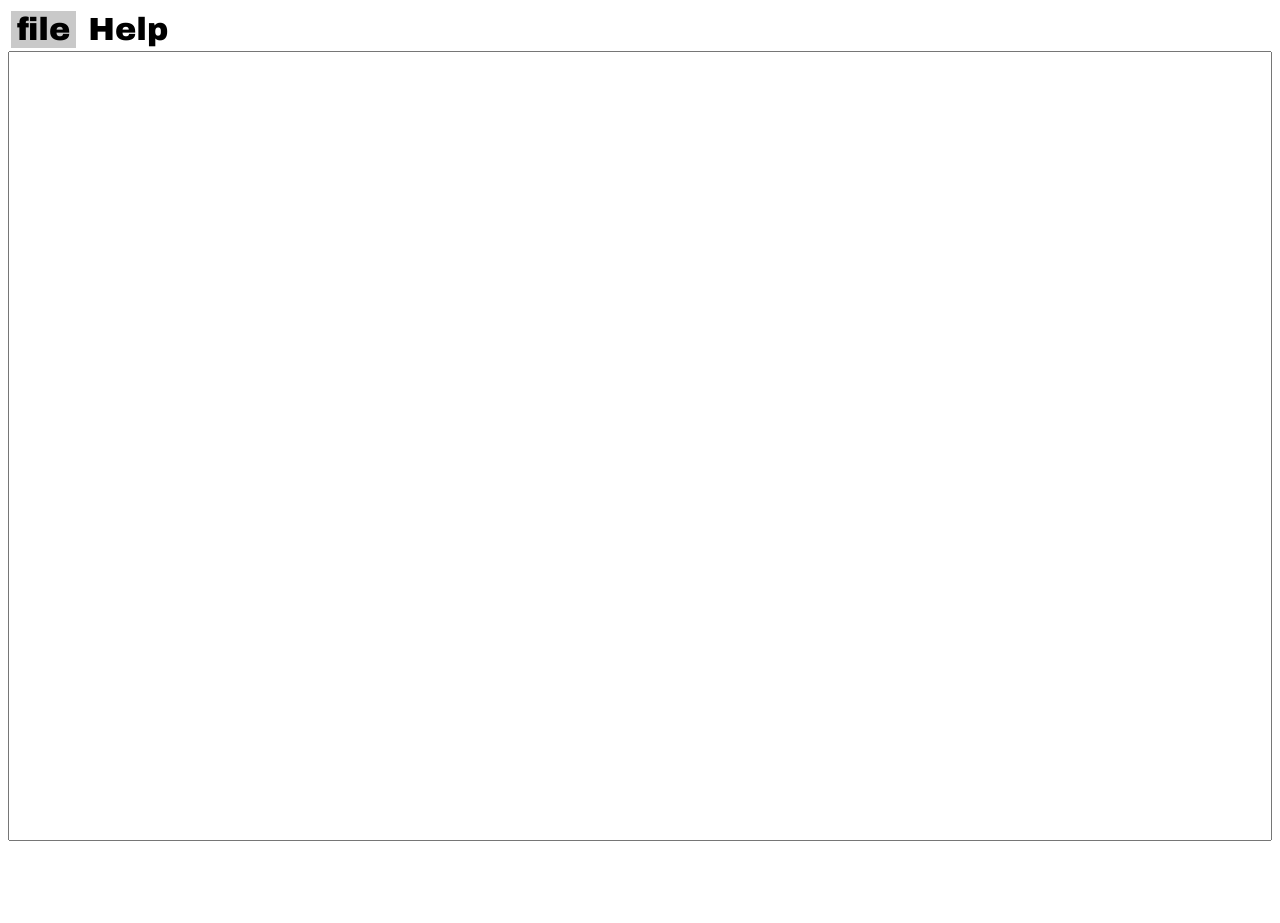
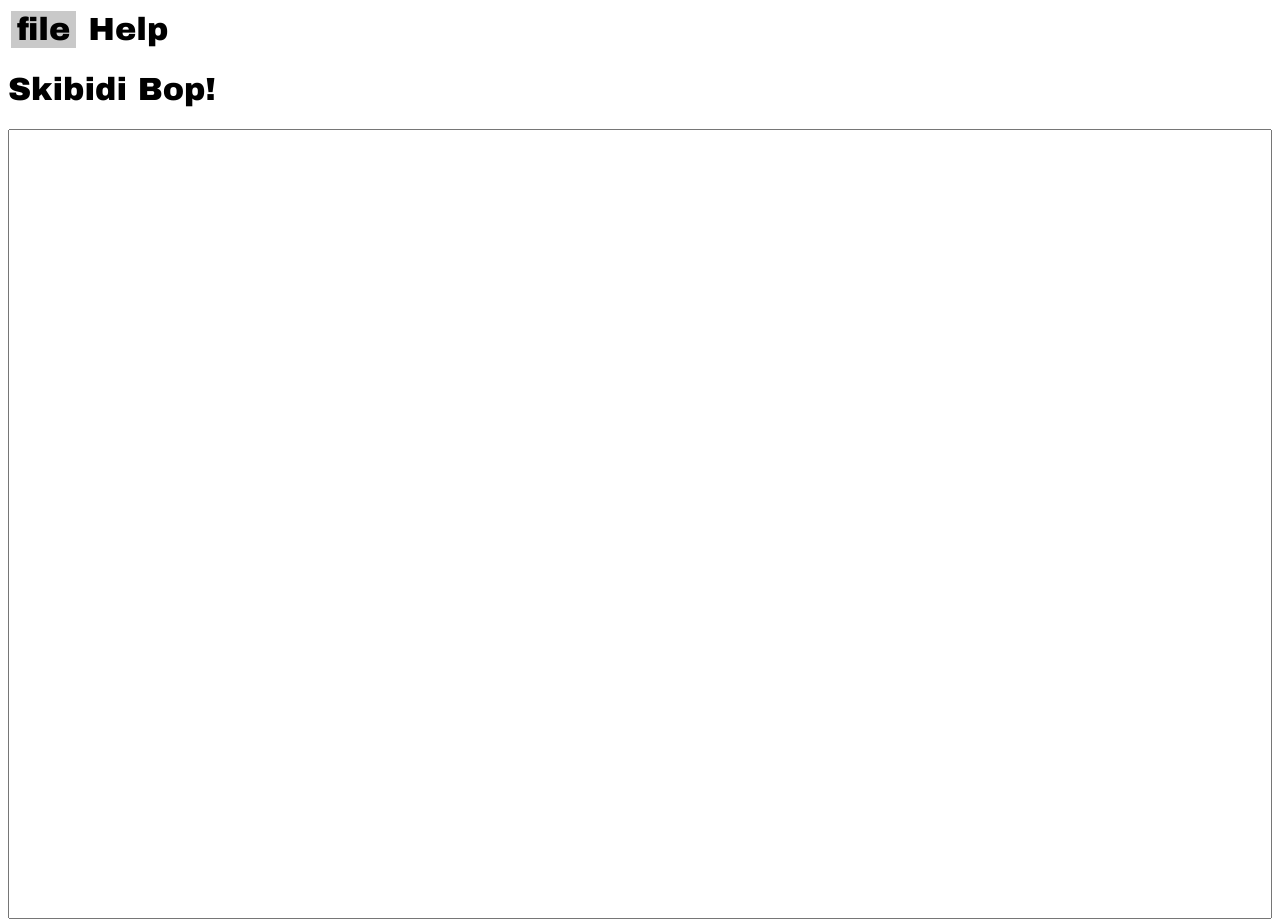
Before and after one commit to 0sakMosak/webEditor, a plain HTML site: page index.html in a window 1280 px wide. Before the commit the page ends 845 px from the top, so only its background shows below. Drawn offline with Linux system fonts and the light colour scheme.

Commit message:
added skibidi bop

```diff
--- a/index.html
+++ b/index.html
@@ -22,6 +22,8 @@
         <button>Help</button>
     </Nav>
 
+    <h1>Skibidi Bop!</h1>
+
     <Body>
         <textarea name="textarea" id="content"></textarea>
     </Body>
```
